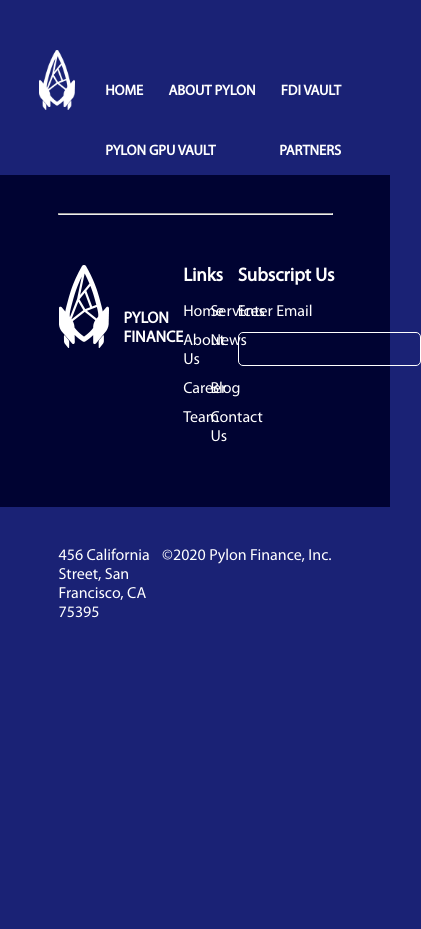
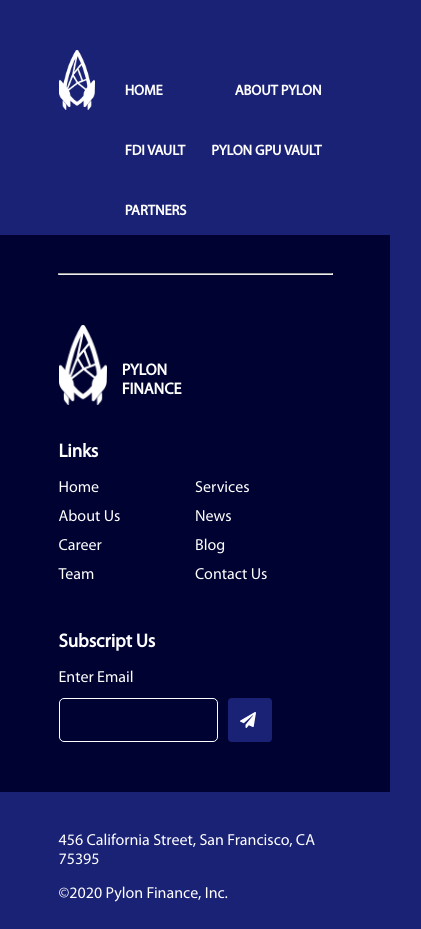
Before and after one commit to fsdev59/pylon_finance_new_ui, a React (Create React App) app: page / in a window 390 px wide. Shown: the whole page, 421 px wide, since content can reach past the window. Before the commit the page ends 844 px from the top, so only its background shows below. Built offline with nearby package versions, Linux system fonts and the light colour scheme; what javascript-time-ago would draw is missing.

Commit message:
footer: mobile responsive

```diff
--- a/src/components/layout/Footer/index.jsx
+++ b/src/components/layout/Footer/index.jsx
@@ -1,5 +1,8 @@
 import React from "react";
 import { Link } from "react-router-dom";
+
+import { FontAwesomeIcon } from "@fortawesome/react-fontawesome";
+import { faPaperPlane, faChevronDown } from "@fortawesome/free-solid-svg-icons";
 
 import "./styles.scss";
 
@@ -12,7 +15,7 @@
           <div className="logo-wrapper">
             <Link className="footer-logo" to="/staging/home">
               <img
-                className="footer__logo__img"
+                className="footer-logo-img"
                 src={require("../../../assets/images/pylon.png")}
                 alt="pylon - new"
               />
@@ -53,8 +56,12 @@
           <div className="subscription-wrapper">
             <h3>Subscript Us</h3>
             <span>Enter Email</span>
-            <input type="text" />
-            <div className="subscribe-send"></div>
+            <div className="subscription-sender-wrapper">
+              <input type="text" />
+              <div className="subscribe-send" role="button">
+                <FontAwesomeIcon icon={faPaperPlane} />
+              </div>
+            </div>
           </div>
         </div>
         <div className="social-wrapper"></div>
--- a/src/components/layout/Footer/styles.scss
+++ b/src/components/layout/Footer/styles.scss
@@ -16,16 +16,26 @@
     margin-top: 50px;
     padding-bottom: 50px;
 
+    @media screen and (max-width: 768px) {
+      flex-direction: column;
+    }
+
     .logo-wrapper {
       flex: 1;
+      margin-bottom: 36px;
+
       .footer-logo {
         display: flex;
         flex-direction: row;
         align-items: flex-end;
 
+        .footer-logo-img {
+          height: 80px;
+        }
         span {
           font-weight: bold;
           padding-left: 15px;
+          padding-bottom: 5px;
         }
       }
     }
@@ -33,6 +43,7 @@
       flex: 1;
       display: flex;
       flex-flow: row wrap;
+      margin-bottom: 36px;
 
       h3 {
         color: #fff;
@@ -58,11 +69,33 @@
         margin-bottom: 10px;
       }
 
-      input {
-        background: transparent;
-        border: 1px solid #fff;
-        border-radius: 5px;
-        height: 30px;
+      .subscription-sender-wrapper {
+        display: flex;
+
+        input {
+          background: transparent;
+          border: 1px solid #fff;
+          border-radius: 5px;
+          height: 40px;
+          color: #fff;
+          line-height: 20px;
+          font-size: 20px;
+          width: 150px;
+          padding-left: 5px;
+        }
+
+        .subscribe-send {
+          width: 44px;
+          height: 44px;
+          border-radius: 4px;
+          margin-left: 10px;
+          background: #1a2275;
+          display: flex;
+          box-sizing: border-box;
+          padding-top: 14px;
+          padding-left: 12px;
+          cursor: pointer;
+        }
       }
     }
   }
@@ -74,12 +107,17 @@
     padding-right: 15%;
     width: 100%;
     padding-top: 40px;
-    padding-bottom: 40px;
+    padding-bottom: 25px;
     display: flex;
     flex-direction: row;
 
+    @media screen and (max-width: 525px) {
+      flex-direction: column;
+    }
+
     .address {
       flex: 1;
+      margin-bottom: 15px;
     }
   }
 }
--- a/src/components/layout/Header/styles.scss
+++ b/src/components/layout/Header/styles.scss
@@ -3,8 +3,8 @@
   max-width: 100%;
   margin: 0px auto;
   box-sizing: border-box;
-  padding-left: 10%;
-  padding-right: 10%;
+  padding-left: 15%;
+  padding-right: 15%;
   padding-top: 50px;
 
   &__wrapper {
--- a/src/containers/Home/index.jsx
+++ b/src/containers/Home/index.jsx
@@ -1,5 +1,7 @@
 import React, { useEffect, useState } from "react";
 import { useSelector } from "react-redux";
+
+
 
 import TextBlock from "../../components/common/TextBlock";
 import Button from "../../components/common/Button";
--- a/src/containers/Home/styles.scss
+++ b/src/containers/Home/styles.scss
@@ -36,7 +36,7 @@
     padding-top: 60px;
 
     .page-title {
-      font-size: 4rem;
+      font-size: 4.5rem;
       color: #fff;
       letter-spacing: 0.3rem;
     }
@@ -44,7 +44,6 @@
     .page-sub-title {
       color: #6674d7;
       letter-spacing: 1.35rem;
-      padding-top: 10px;
     }
   }
 
```
